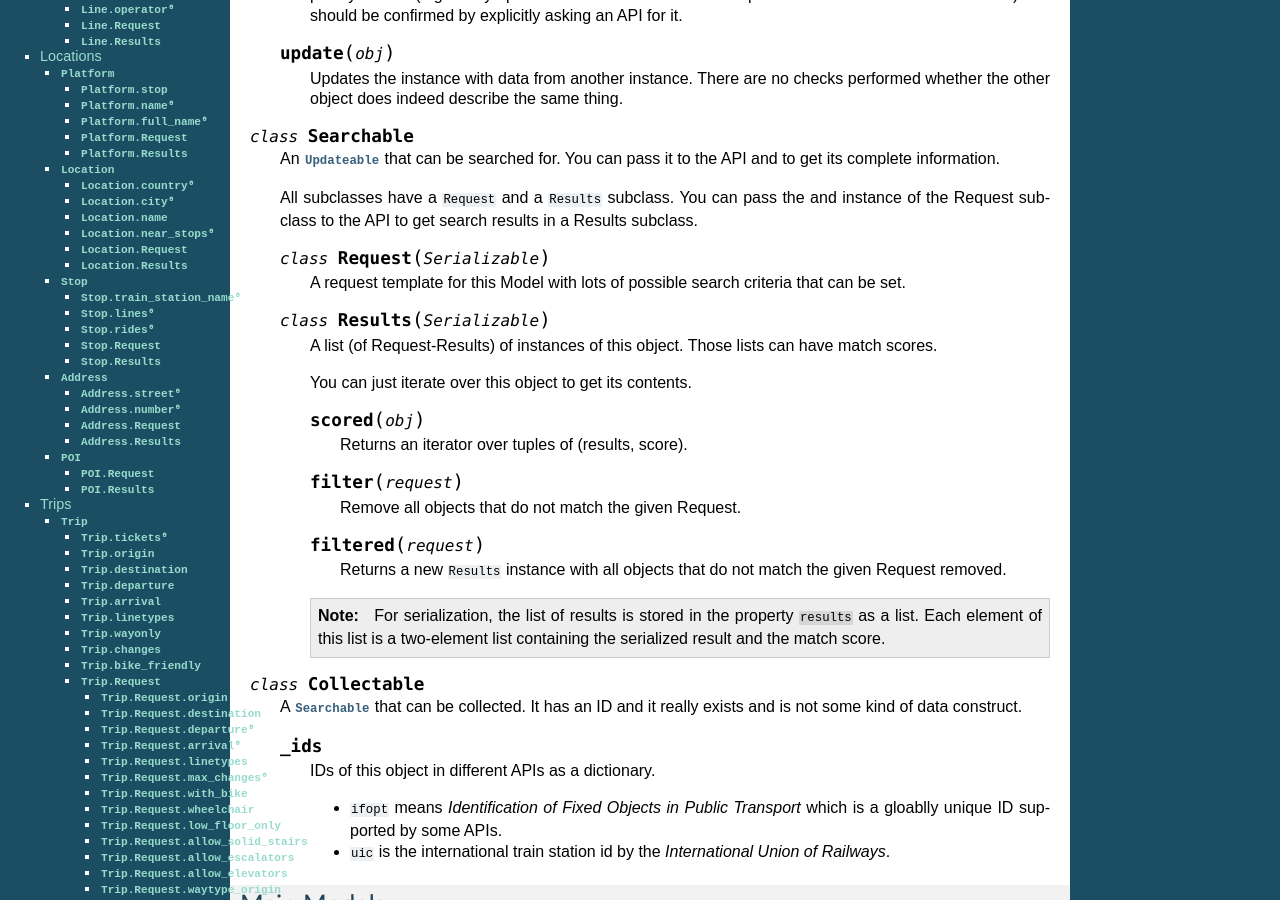
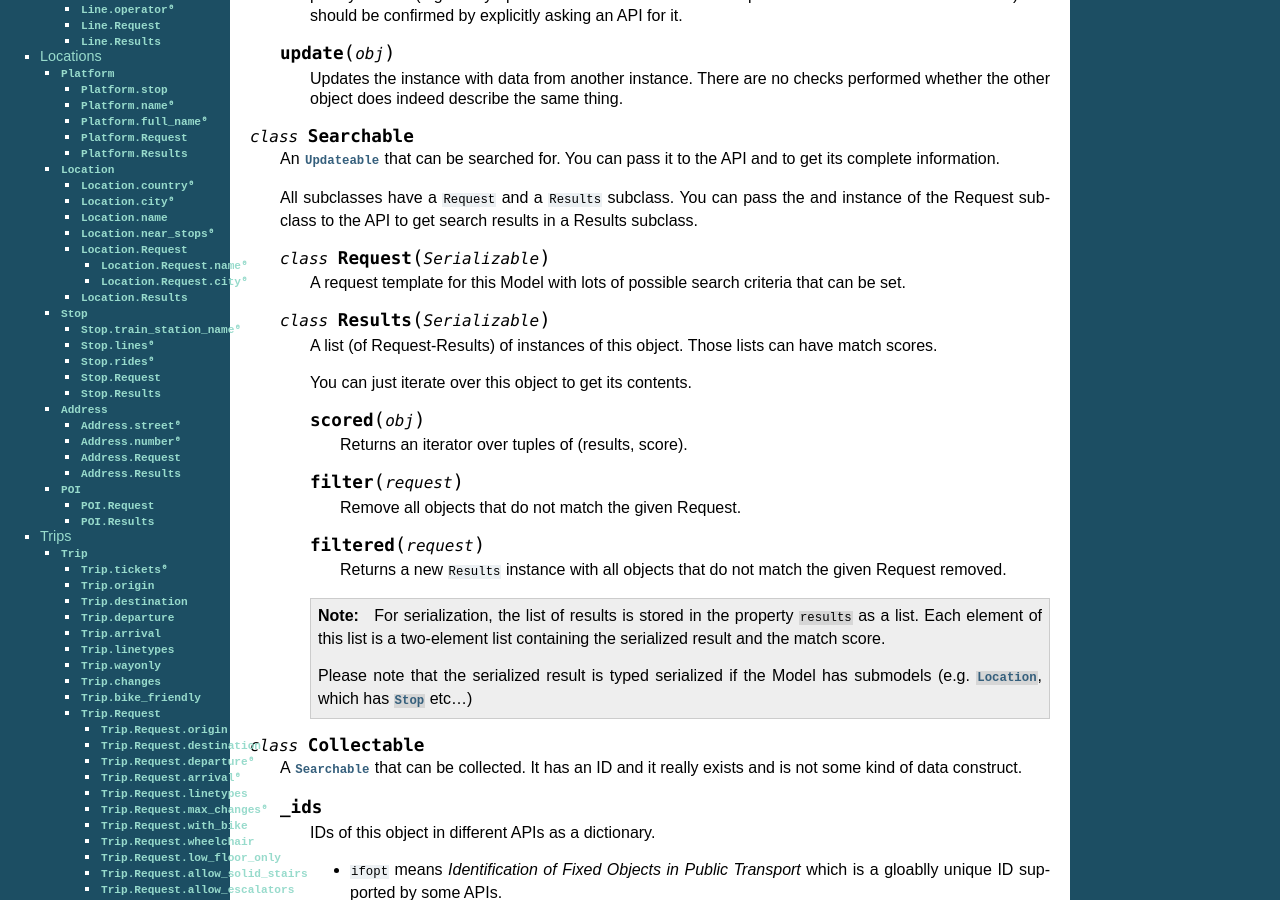
Before and after one commit to codingcatgirl/choo, a Sphinx documentation site: the page built from docs/transit/models.rst, in a window 1280 px wide and 900 px high, scrolled down 810 px. Built offline with Sphinx 7.4.7, drawn with Linux system fonts in a browser that asks for light colours; some of the changed text lies outside the part shown.

Commit message:
update docs für Location.Request

```diff
--- a/docs/transit/models.rst
+++ b/docs/transit/models.rst
@@ -82,6 +82,8 @@
 
         .. note::
             For serialization, the list of results is stored in the property ``results`` as a list. Each element of this list is a two-element list containing the serialized result and the match score.
+
+            Please note that the serialized result is typed serialized if the Model has submodels (e.g. :py:class:`Location`, which has :py:class:`Stop` etc…)
 
 
 .. py:class:: Collectable
@@ -304,6 +306,14 @@
     .. py:class:: Location.Request
 
         Submodel of :py:class:`AbstractLocation.Request`.
+
+        .. attribute:: name⁰
+
+            A search string for the name of the Location.
+
+        .. attribute:: city⁰
+
+            City of the Location.
 
     .. py:class:: Location.Results
 
```
